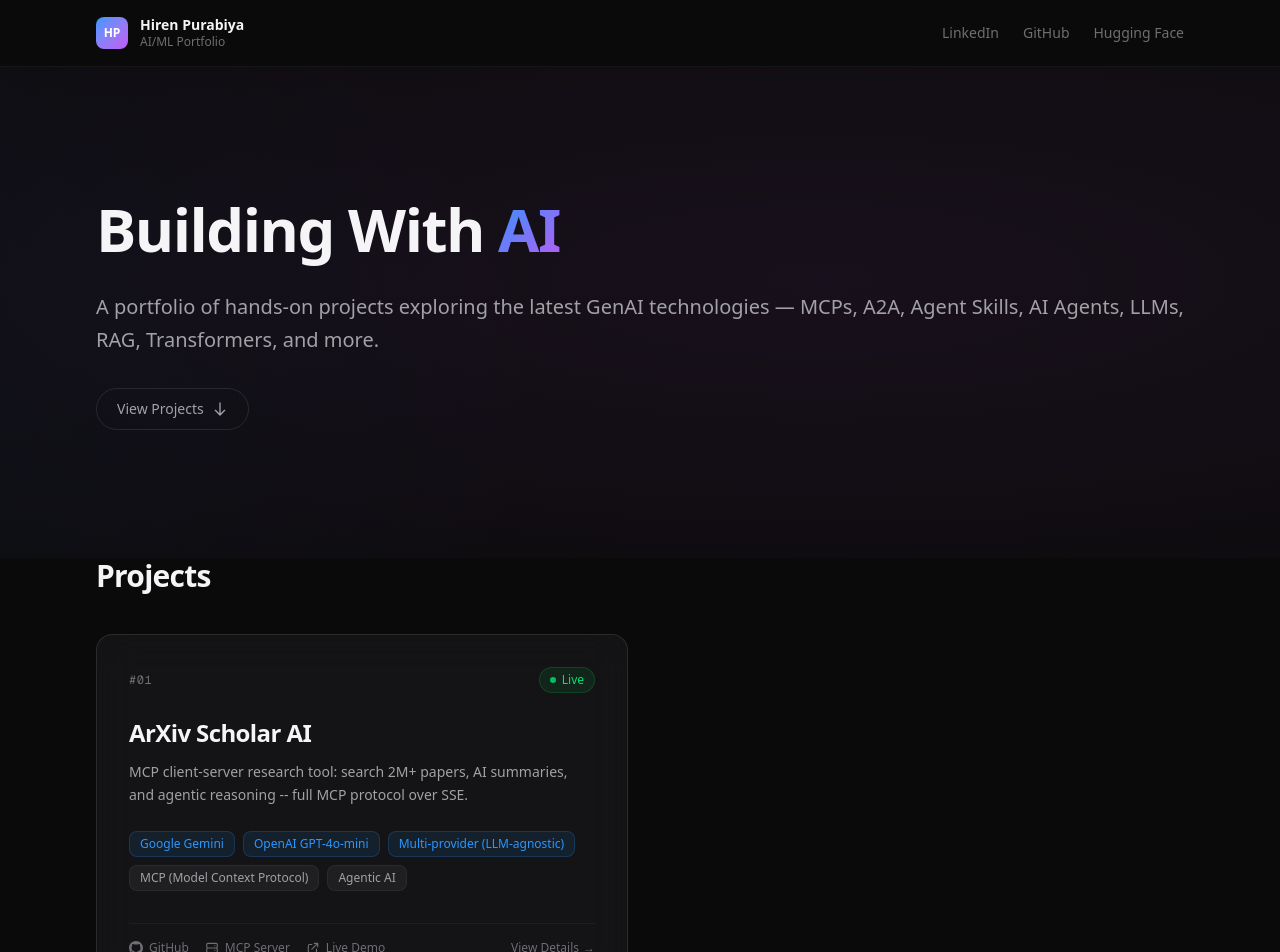
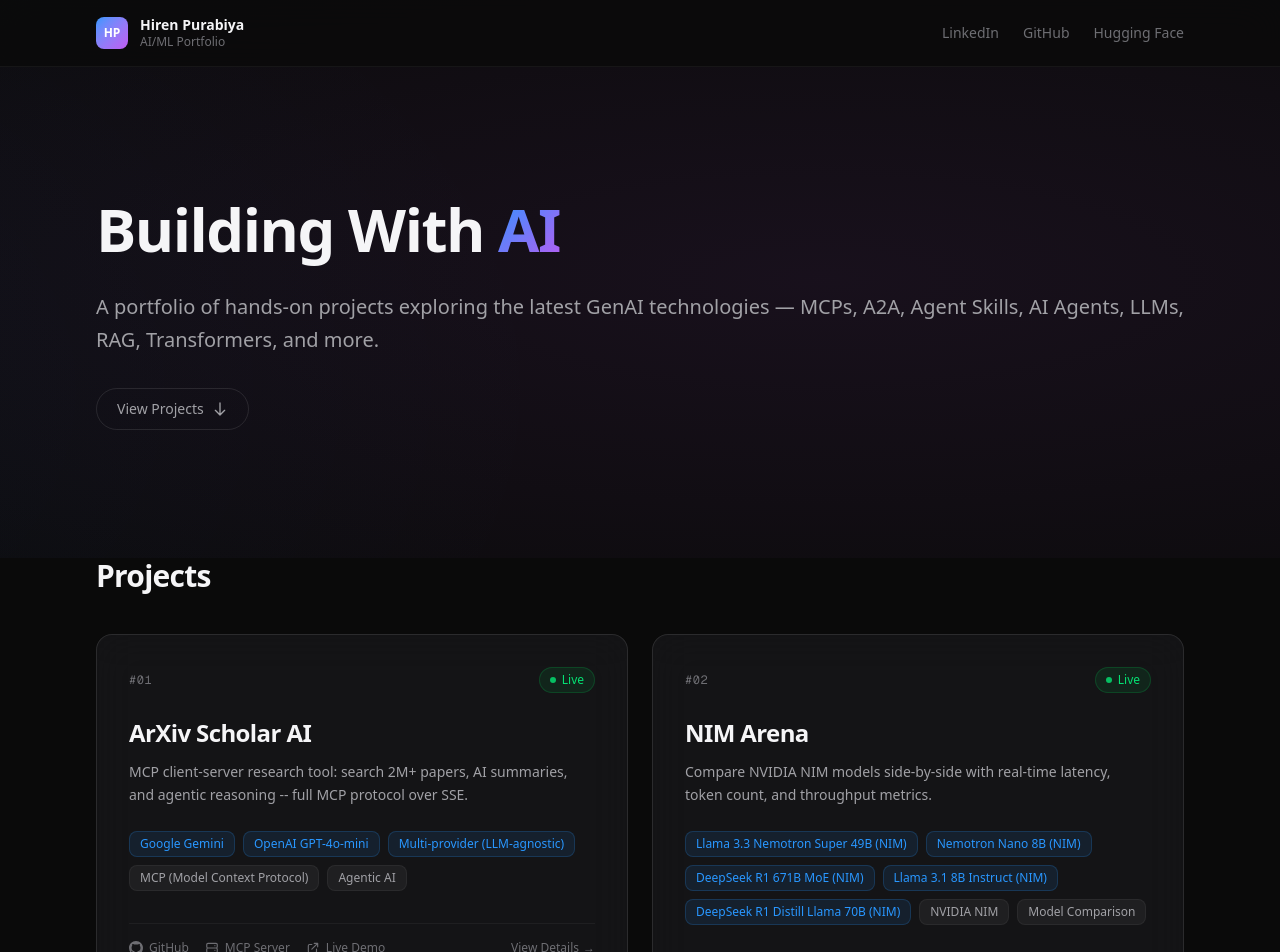
Before and after one commit to hirenpurabiya/ai-portfolio, a Next.js app in the folder site/: page / in a window 1280 px wide. Shown: the top 952 px of the page. Built offline with nearby package versions, Linux system fonts and the light colour scheme.

Commit message:
Add NIM Arena as project #02
NVIDIA NIM multi-model comparison tool with side-by-side
responses, latency metrics, and throughput tracking.

```diff
--- a/site/src/data/projects.ts
+++ b/site/src/data/projects.ts
@@ -75,4 +75,55 @@ export const projects: Project[] = [
       "Search arXiv's 2M+ papers with AI summaries and Explain Like I'm 10 mode",
     ],
   },
+  {
+    id: "nim-arena",
+    number: "02",
+    title: "NIM Arena",
+    tagline:
+      "Compare NVIDIA NIM models side-by-side with real-time latency, token count, and throughput metrics.",
+    description:
+      "A multi-model comparison tool powered by NVIDIA NIM inference microservices. Select 2-3 models from NVIDIA's NIM catalog, enter any prompt, and see responses side-by-side with latency, token count, and tokens/sec metrics. Demonstrates NVIDIA NIM adoption, model evaluation workflows, and the OpenAI-compatible API that makes NIM a drop-in replacement for any LLM backend.",
+    status: "live",
+    github: "https://github.com/hirenpurabiya/nim-arena",
+    huggingface: "https://huggingface.co/spaces/hirenpurabiya/nim-arena",
+    techStack: [
+      "Python",
+      "Gradio",
+      "NVIDIA NIM",
+      "OpenAI SDK",
+      "Hugging Face Spaces",
+    ],
+    aiConcepts: [
+      "NVIDIA NIM",
+      "Model Comparison",
+      "Inference Optimization",
+      "LLM Evaluation",
+      "Rate Limiting & Security",
+    ],
+    llms: [
+      "Llama 3.3 Nemotron Super 49B (NIM)",
+      "Nemotron Nano 8B (NIM)",
+      "DeepSeek R1 671B MoE (NIM)",
+      "Llama 3.1 8B Instruct (NIM)",
+      "DeepSeek R1 Distill Llama 70B (NIM)",
+    ],
+    architecture: `flowchart LR
+    U[User] --> UI[Gradio UI]
+    UI --> NIM[NVIDIA NIM API]
+    NIM --> MA[Model A]
+    NIM --> MB[Model B]
+    NIM --> MC[Model C]
+    MA --> R[Side-by-Side Results + Metrics]
+    MB --> R
+    MC --> R`,
+    highlights: [
+      "Powered by NVIDIA NIM inference microservices via integrate.api.nvidia.com",
+      "Side-by-side comparison of up to 3 NVIDIA-hosted models on the same prompt",
+      "Real-time metrics: latency, output token count, and tokens/sec per model",
+      "5 models: Nemotron Super 49B, Nemotron Nano 8B, DeepSeek R1, Llama 3.1 8B, DeepSeek R1 Distill 70B",
+      "OpenAI-compatible API -- demonstrates NIM's drop-in replacement capability",
+      "Security hardened: rate limiting (30 req/hr), prompt length cap, token output cap, input sanitization",
+      "Deployed on Hugging Face Spaces with Gradio",
+    ],
+  },
 ];
```
